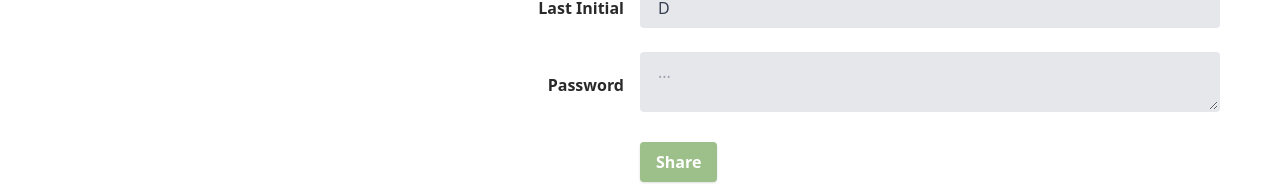
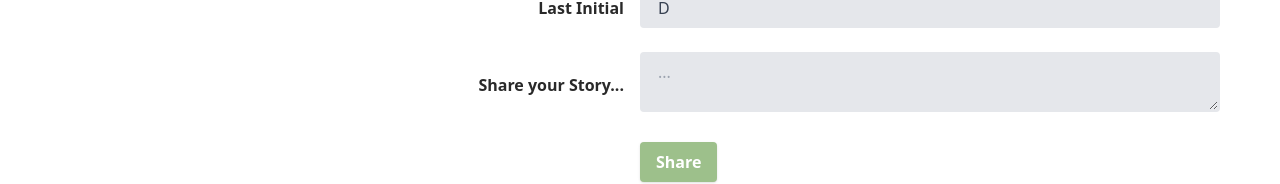
Before and after one commit to madalinefitz/Two-or-More, a React (Create React App) app: page /share in a window 1280 px wide. Shown: the part 1400-1584 px from the top of the page. Built offline with nearby package versions, Linux system fonts and the light colour scheme.

Commit message:
change password prompt to story

```diff
--- a/src/components/Share.js
+++ b/src/components/Share.js
@@ -48,7 +48,7 @@ export default function Share () {
                     <div class="md:flex md:items-center mb-6">
                         <div class="md:w-1/2">
                         <label class="block font-bold md:text-right mb-1 md:mb-0 pr-4" for="inline-password">
-                            Password
+                            Share your Story...
                         </label>
                         </div>
                         <div class="md:w-1/2">
```
